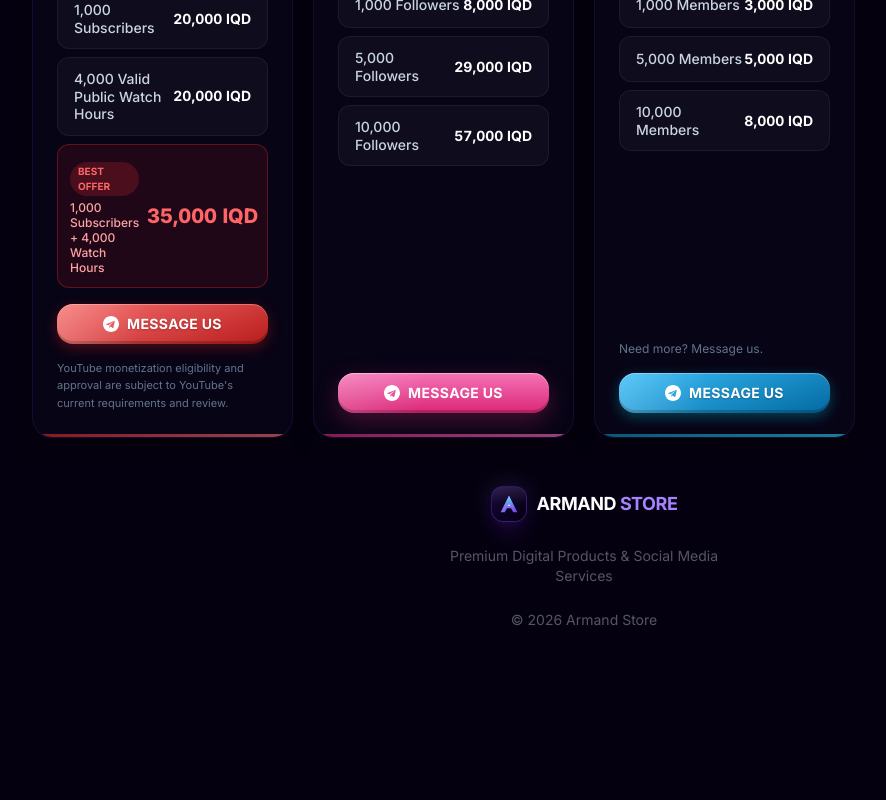
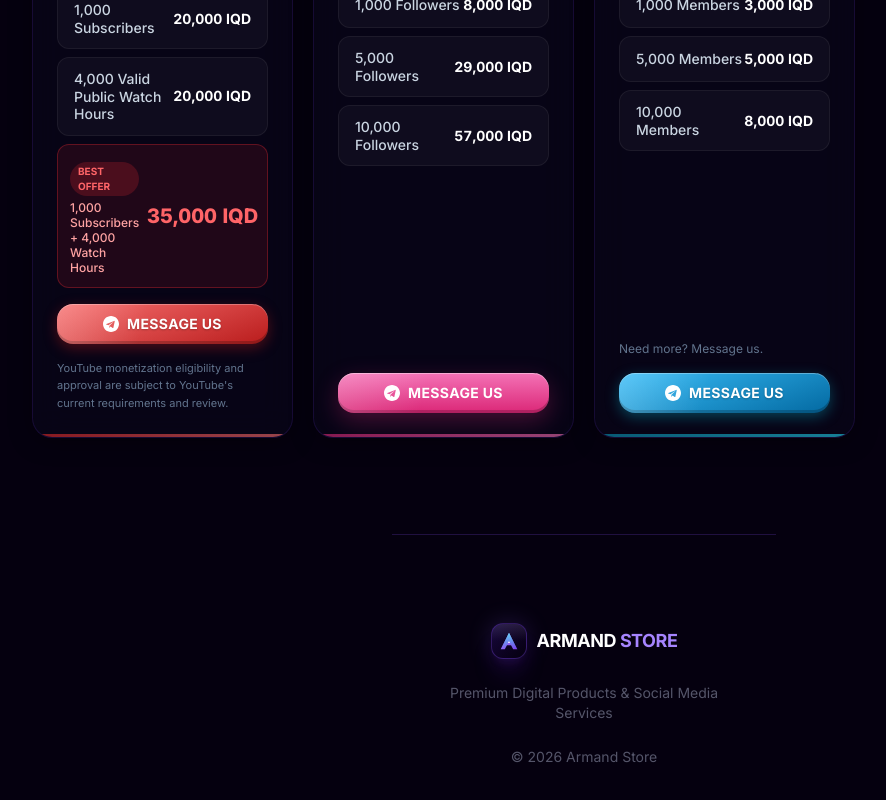
Before and after one commit to ARMAND187/Armand-store, a Next.js app: page /store in a window 1280 px wide. Shown: the part 1180-1980 px from the top of the page, without its empty margins (56-942 px from the left). Before the commit the page ends 1850 px from the top, so only its background shows below. Built offline with nearby package versions, Linux system fonts and the light colour scheme.

Commit message:
style: balance footer spacing and add store divider

```diff
--- a/components/Footer.tsx
+++ b/components/Footer.tsx
@@ -47,7 +47,7 @@
   const { t } = useLanguage();
 
   return (
-    <footer className="bg-transparent pb-10 pt-0 relative z-10">
+    <footer className="bg-transparent pb-10 pt-6 relative z-10">
       <div className="max-w-6xl mx-auto px-4 sm:px-6">
         <div className="flex flex-col items-center text-center gap-6">
           {/* Brand */}
--- a/components/ProductSection.tsx
+++ b/components/ProductSection.tsx
@@ -295,6 +295,11 @@
             </div>
           </div>
         </div>
+
+        {/* Small subtle divider before footer */}
+        <div className="mt-20 sm:mt-24 mb-4">
+          <div className="h-px w-full max-w-sm mx-auto bg-violet-500/20" />
+        </div>
       </div>
     </section>
   );
--- a/components/SocialSection.tsx
+++ b/components/SocialSection.tsx
@@ -56,7 +56,7 @@
 
   return (
     <section
-      className="relative z-10 pt-24 pb-0"
+      className="relative z-10 pt-24 pb-6"
       aria-labelledby="social-heading"
     >
       <div className="absolute top-0 left-0 right-0 divider-glow opacity-50" />
```
